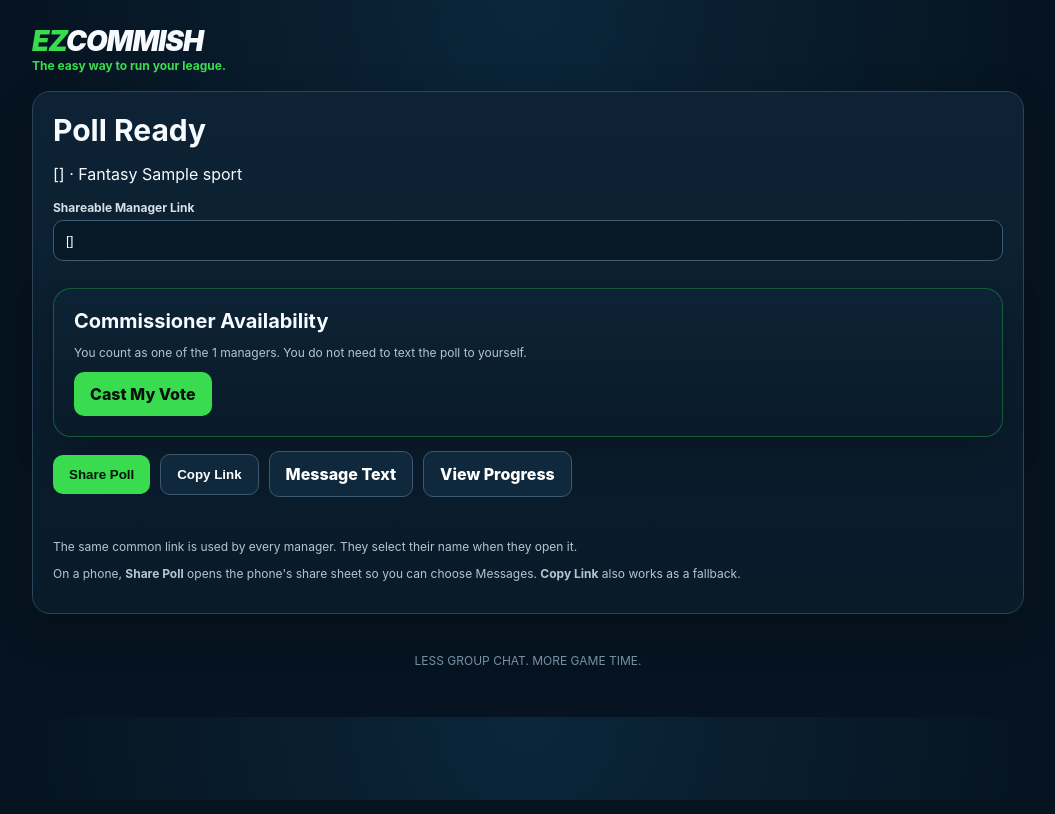
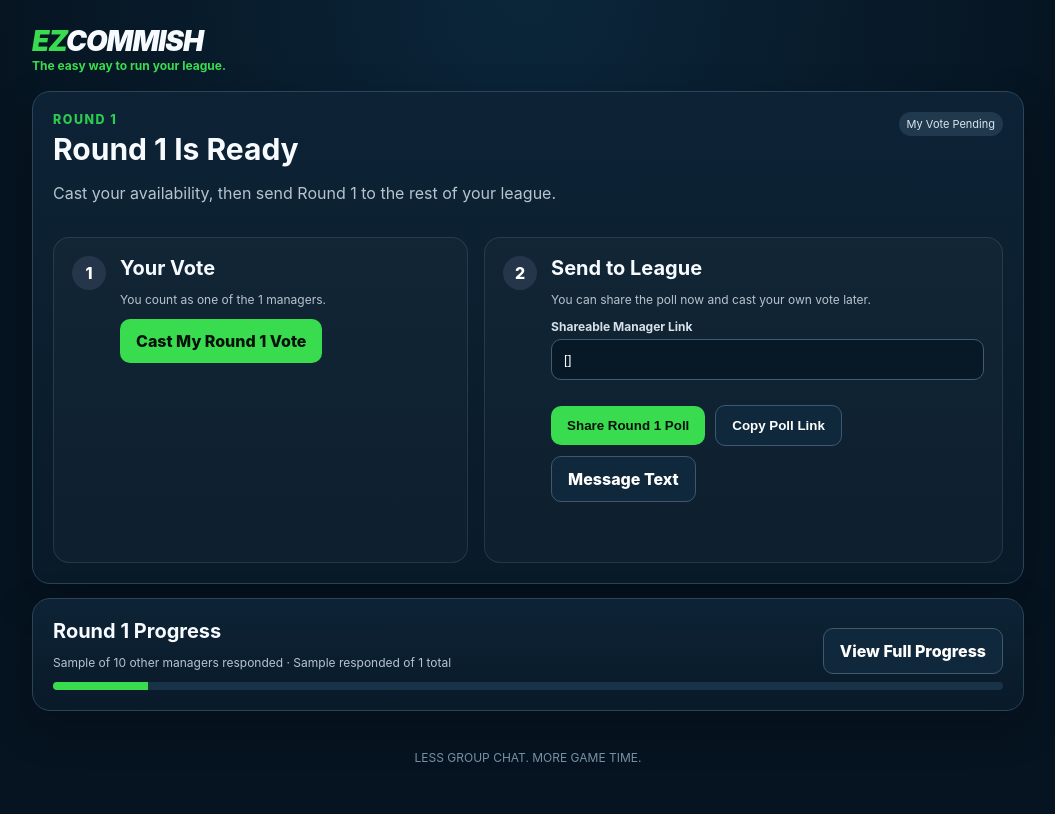
Before and after one commit to alwaysnumber22/ezcommish, a Flask app: template templates/share.html in a window 1280 px wide. Shown: the whole page, without its empty margins (112-1167 px from the left). Run offline with Flask 3, Linux system fonts and the light colour scheme; the template is opened without the code that fills it: most values are stand-ins (such as "Sample title", 1, 10 or a date in 2020); data that the repository does not hold is empty; some libraries are stand-ins or nearby versions.

Commit message:
Add files via upload
Improve Commish Round 1 and Round 2 Workflow

```diff
--- a/app.py
+++ b/app.py
@@ -371,16 +371,38 @@ def choose_dates(league_id):
             for w in TIME_WINDOWS:
                 order+=1; db().execute('INSERT INTO poll_options(round_id,date_value,window_name,sort_order) VALUES(?,?,?,?)',(rid,d,w,order))
         db().execute("UPDATE leagues SET deadline=?, status='round1' WHERE id=?",(deadline,league_id)); db().commit()
-        return redirect(url_for('commissioner_vote',league_id=league_id))
+        # Round 1 is now ready. Keep voting and league sharing as two clear,
+        # separate commissioner actions on the same Ready / Progress screen.
+        return redirect(url_for('share_poll',league_id=league_id))
     return render_template('dates.html', league=league, windows=TIME_WINDOWS)
 
 @app.route('/league/<int:league_id>/share')
 def share_poll(league_id):
     league=owned_league(league_id)
     if not league: abort(404)
-    managers=db().execute('SELECT * FROM managers WHERE league_id=?',(league_id,)).fetchall()
+    managers=db().execute('SELECT * FROM managers WHERE league_id=? AND active=1 ORDER BY id',(league_id,)).fetchall()
     link=url_for('manager_entry',token=league['share_token'],_external=True)
-    return render_template('share.html', league=league, managers=managers, link=link)
+
+    # This page is the commissioner's single Round Ready / Progress hub.
+    # It deliberately keeps "Cast My Vote" and "Share to League" separate.
+    round_num = 2 if league['status']=='round2' else 1
+    rnd=get_active_round(league_id, round_num)
+    commissioner_manager=next((m for m in managers if m['is_commissioner']), None)
+    commissioner_done=bool(rnd and commissioner_manager and manager_submitted(rnd['id'], commissioner_manager['id']))
+    responded=0
+    other_responded=0
+    other_total=0
+    if rnd:
+        for m in managers:
+            done=manager_submitted(rnd['id'],m['id'])
+            responded += 1 if done else 0
+            if not m['is_commissioner']:
+                other_total += 1
+                other_responded += 1 if done else 0
+
+    return render_template('share.html', league=league, managers=managers, link=link,
+                           rnd=rnd, round_num=round_num, commissioner_done=commissioner_done,
+                           responded=responded, other_responded=other_responded, other_total=other_total)
 
 @app.route('/league/<int:league_id>/dashboard')
 def league_dashboard(league_id):
@@ -447,10 +469,10 @@ def select_round1(league_id,option_id):
     while start<=end:
         i+=1; db().execute('INSERT INTO poll_options(round_id,date_value,window_name,time_value,sort_order) VALUES(?,?,?,?,?)',(r2id,opt['date_value'],opt['window_name'],start.strftime('%-I:%M %p'),i)); start+=timedelta(minutes=30)
     db().execute("UPDATE leagues SET status='round2', final_date=?, final_window=? WHERE id=?",(opt['date_value'],opt['window_name'],league_id)); db().commit()
-    # Commissioner is also a league manager. Move them directly into the newly
-    # created Round 2 exact-time ballot instead of requiring a text/share link.
-    flash('Round 2 is ready. Select your preferred exact draft start times.')
-    return redirect(url_for('commissioner_vote',league_id=league_id))
+    # Round 2 follows the same pattern as Round 1: first show a clear Ready
+    # screen, then let the commissioner vote and/or share the new round.
+    flash('Round 2 is ready. Cast your time vote and share the exact-time poll with your league.')
+    return redirect(url_for('share_poll',league_id=league_id))
 
 @app.post('/league/<int:league_id>/new-dates')
 def new_dates(league_id):
--- a/static/style.css
+++ b/static/style.css
@@ -10,3 +10,15 @@
 .danger-outline{background:transparent;color:#ff7b7b;border:1px solid #ff7b7b}
 .poll-management-card{border:1px solid rgba(255,255,255,.12)}
 @media(max-width:700px){.league-manage-row{align-items:flex-start}.league-actions{width:100%;flex-wrap:wrap}.management-actions{flex-direction:column;align-items:stretch}.management-actions form,.management-actions .btn{width:100%}}
+
+/* Round Ready / Progress commissioner workflow */
+.eyebrow{font-size:.78rem;font-weight:800;letter-spacing:.12em;text-transform:uppercase;color:#2ccb51;margin-bottom:4px}
+.round-ready-header{align-items:flex-start;gap:18px}
+.ready-steps{display:grid;grid-template-columns:1fr 1.25fr;gap:16px;margin-top:18px}
+.ready-step{display:flex;gap:14px;padding:18px;border:1px solid rgba(255,255,255,.10);border-radius:16px;background:rgba(255,255,255,.025)}
+.ready-step.complete{border-color:rgba(44,203,81,.38);background:rgba(44,203,81,.05)}
+.step-number{flex:0 0 34px;height:34px;border-radius:50%;display:flex;align-items:center;justify-content:center;background:#26364a;color:#fff;font-weight:800}
+.ready-step.complete .step-number{background:#2ccb51;color:#07120a}
+.step-content{min-width:0;flex:1}.step-content h2{margin:0 0 6px}.status-success{font-weight:800;color:#2ccb51;margin-top:10px}
+.share-actions{flex-wrap:wrap}
+@media(max-width:760px){.ready-steps{grid-template-columns:1fr}.round-ready-header{flex-direction:column}.share-actions .btn{width:100%;text-align:center}}
--- a/templates/share.html
+++ b/templates/share.html
@@ -1,34 +1,79 @@
 {% extends 'base.html' %}
 {% block body %}
-<div class="card">
-  <h1>Poll Ready</h1>
-  <p>{{ league.name }} · Fantasy {{ league.sport }}</p>
-
-  <div class="label">Shareable Manager Link</div>
-  <input id="pollLink" class="input" value="{{ link }}" readonly onclick="this.select()" aria-label="Shareable manager link">
-
-  <div class="card" style="margin-top:14px; border:1px solid rgba(44,203,81,.35);">
-    <h2 style="margin-top:0;">Commissioner Availability</h2>
-    <p class="small muted">You count as one of the {{ league.team_count }} managers. You do not need to text the poll to yourself.</p>
-    <a class="btn primary" href="{{ url_for('commissioner_vote', league_id=league.id) }}">Cast My Vote</a>
+<div class="card round-ready-card">
+  <div class="row between round-ready-header">
+    <div>
+      <div class="eyebrow">ROUND {{ round_num }}</div>
+      <h1>Round {{ round_num }} Is Ready</h1>
+      {% if round_num == 1 %}
+        <p class="muted">Cast your availability, then send Round 1 to the rest of your league.</p>
+      {% else %}
+        <p class="muted">Cast your exact-time vote, then send Round 2 to the rest of your league.</p>
+      {% endif %}
+    </div>
+    <span class="pill {% if commissioner_done %}green{% endif %}">
+      {{ 'My Vote Submitted ✓' if commissioner_done else 'My Vote Pending' }}
+    </span>
   </div>
 
-  <div class="row" style="margin-top:12px;">
-    <button class="btn primary" type="button" onclick="sharePoll()">Share Poll</button>
-    <button class="btn secondary" type="button" onclick="copyPollLink()">Copy Link</button>
-    <a id="textPollBtn" class="btn secondary" href="#" onclick="return openTextMessage(event)">Message Text</a>
-    <a class="btn secondary" href="{{ url_for('league_dashboard', league_id=league.id) }}">View Progress</a>
+  <div class="ready-steps">
+    <div class="ready-step {% if commissioner_done %}complete{% endif %}">
+      <div class="step-number">1</div>
+      <div class="step-content">
+        <h2>Your Vote</h2>
+        {% if commissioner_done %}
+          <p class="small muted">Your Round {{ round_num }} selections are locked in.</p>
+          <div class="status-success">✓ My Vote Submitted</div>
+        {% else %}
+          <p class="small muted">You count as one of the {{ league.team_count }} managers.</p>
+          <a class="btn primary" href="{{ url_for('commissioner_vote', league_id=league.id) }}">
+            Cast My Round {{ round_num }} Vote
+          </a>
+        {% endif %}
+      </div>
+    </div>
+
+    <div class="ready-step">
+      <div class="step-number">2</div>
+      <div class="step-content">
+        <h2>Send to League</h2>
+        {% if commissioner_done %}
+          <p class="small muted"><strong>Your vote is locked.</strong> Now send Round {{ round_num }} to your managers.</p>
+        {% else %}
+          <p class="small muted">You can share the poll now and cast your own vote later.</p>
+        {% endif %}
+
+        <div class="label">Shareable Manager Link</div>
+        <input id="pollLink" class="input" value="{{ link }}" readonly onclick="this.select()" aria-label="Shareable manager link">
+
+        <div class="row share-actions" style="margin-top:12px;">
+          <button class="btn primary" type="button" onclick="sharePoll()">Share Round {{ round_num }} Poll</button>
+          <button class="btn secondary" type="button" onclick="copyPollLink()">Copy Poll Link</button>
+          <a class="btn secondary" href="#" onclick="return openTextMessage(event)">Message Text</a>
+        </div>
+        <p id="shareStatus" class="small" style="margin-top:10px; min-height:20px;" aria-live="polite"></p>
+      </div>
+    </div>
   </div>
+</div>
 
-  <p id="shareStatus" class="small" style="margin-top:10px; min-height:20px;" aria-live="polite"></p>
-  <p class="small muted">The same common link is used by every manager. They select their name when they open it.</p>
-  <p class="small muted">On a phone, <strong>Share Poll</strong> opens the phone's share sheet so you can choose Messages. <strong>Copy Link</strong> also works as a fallback.</p>
+<div class="card">
+  <div class="row between">
+    <div>
+      <h2>Round {{ round_num }} Progress</h2>
+      <p class="small muted">{{ other_responded }} of {{ other_total }} other managers responded · {{ responded }} of {{ managers|length }} total</p>
+    </div>
+    <a class="btn secondary" href="{{ url_for('league_dashboard', league_id=league.id) }}">View Full Progress</a>
+  </div>
+  <div class="progress"><span style="width:{{ (responded*100/(managers|length or 1))|round }}%"></span></div>
 </div>
 
 <script>
   const pollLink = {{ link|tojson }};
   const leagueName = {{ league.name|tojson }};
-  const pollMessage = `Draft scheduling for ${leagueName} is open. Select your availability here: ${pollLink}`;
+  const roundNum = {{ round_num }};
+  const roundLabel = roundNum === 1 ? 'date/time-of-day availability' : 'exact draft start-time availability';
+  const pollMessage = `EZCommish Round ${roundNum} for ${leagueName}: please select your ${roundLabel}. ${pollLink}`;
 
   function setStatus(message, ok = true) {
     const el = document.getElementById('shareStatus');
@@ -42,18 +87,14 @@
         await navigator.clipboard.writeText(pollLink);
       } else {
         const input = document.getElementById('pollLink');
-        input.focus();
-        input.select();
-        input.setSelectionRange(0, 99999);
+        input.focus(); input.select(); input.setSelectionRange(0, 99999);
         const copied = document.execCommand('copy');
         if (!copied) throw new Error('copy command failed');
       }
-      setStatus('Link copied. Paste it into your league group text.');
+      setStatus(`Round ${roundNum} link copied. Paste it into your league group text.`);
     } catch (err) {
       const input = document.getElementById('pollLink');
-      input.focus();
-      input.select();
-      input.setSelectionRange(0, 99999);
+      input.focus(); input.select(); input.setSelectionRange(0, 99999);
       setStatus('Automatic copy was blocked. The link is selected — choose Copy from your browser menu.', false);
     }
   }
@@ -62,17 +103,16 @@
     if (navigator.share) {
       try {
         await navigator.share({
-          title: `${leagueName} Draft Poll`,
-          text: `Draft scheduling for ${leagueName} is open. Select your availability:`,
+          title: `${leagueName} — EZCommish Round ${roundNum}`,
+          text: `Round ${roundNum} is ready. Select your ${roundLabel}:`,
           url: pollLink
         });
-        setStatus('Share sheet opened.');
+        setStatus(`Round ${roundNum} share sheet opened.`);
         return;
       } catch (err) {
         if (err && err.name === 'AbortError') return;
       }
     }
-    // Desktop/unsupported fallback: copy the link.
     await copyPollLink();
   }
 
@@ -81,9 +121,7 @@
     const encoded = encodeURIComponent(pollMessage);
     const ua = navigator.userAgent || navigator.vendor || window.opera;
     const isIOS = /iPad|iPhone|iPod/.test(ua) && !window.MSStream;
-    // iOS and Android parse the SMS body separator differently on some versions.
-    const smsUrl = isIOS ? `sms:&body=${encoded}` : `sms:?body=${encoded}`;
-    window.location.href = smsUrl;
+    window.location.href = isIOS ? `sms:&body=${encoded}` : `sms:?body=${encoded}`;
     setStatus('Opening your text-message app…');
     return false;
   }
```
